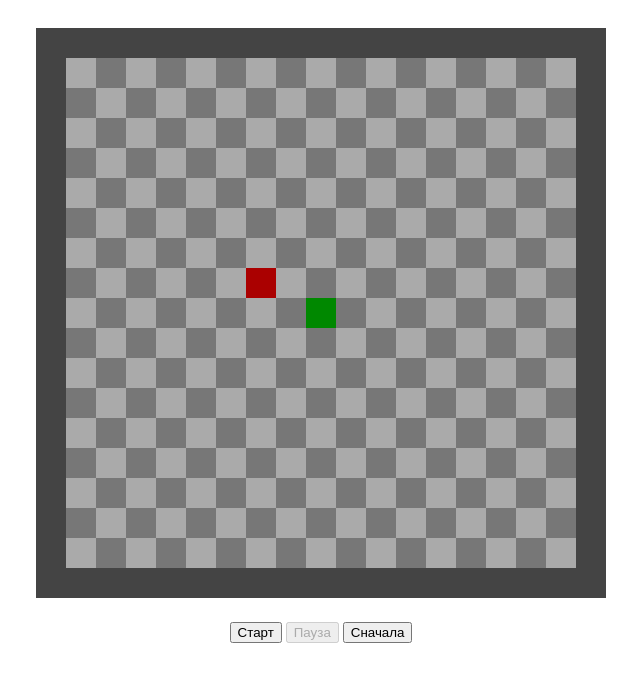
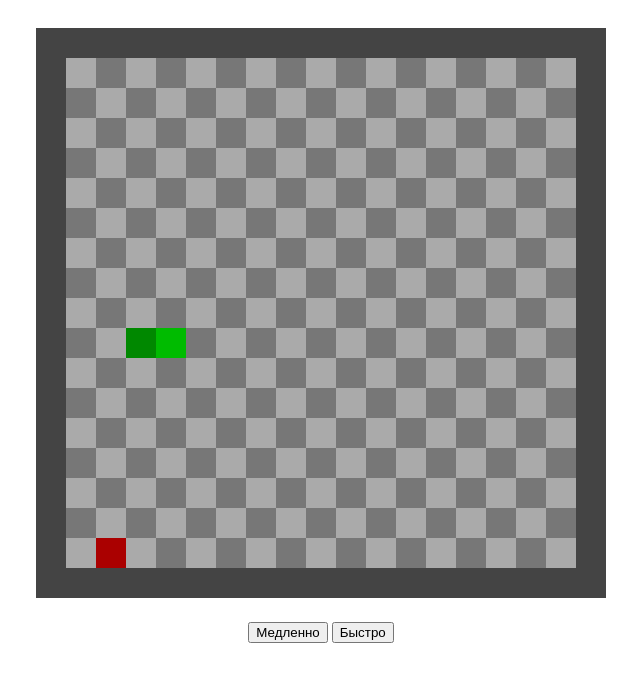
Before and after one commit to ValeryOmelkov/Snake, a plain HTML site: page index.html in a window 1280 px wide. Shown: the whole page, without its empty margins (319-959 px from the left). Drawn offline with Linux system fonts and the light colour scheme.

Commit message:
SnakeAI
1. Теперь играет ИИ
2. Пока выбирает рандомные действия

```diff
--- a/game.js
+++ b/game.js
@@ -19,78 +19,66 @@ var Game = /** @class */ (function () {
         this._sizeX = 17;
         this._sizeY = 17;
         this._sizeCell = 30;
-        this._speed = 100;
-        this._isStarted = false;
-        this._directionChosen = false;
         this._canvas = document.getElementById('canvas');
         this._canvas.width = this._sizeX * this._sizeCell;
         this._canvas.height = this._sizeY * this._sizeCell;
         this._canvas.style.width = this._sizeX * this._sizeCell + 'px';
         this._canvas.style.height = this._sizeY * this._sizeCell + 'px';
         this._ctx = this._canvas.getContext('2d');
-        this._pauseBtn = document.getElementById('pause');
-        this._pauseBtn.addEventListener('click', this._pause.bind(this));
-        this._restartBtn = document.getElementById('restart');
-        this._restartBtn.addEventListener('click', this._restart.bind(this));
-        document.addEventListener('keypress', this._onKeyPress.bind(this));
-        this._drawField();
-        this._snake = new Snake(this._ctx, this._sizeCell, { x: Math.floor(this._sizeX / 2), y: Math.floor(this._sizeY / 2) });
-        this._snake.draw();
+        this.drawField();
+        this.snake = new Snake(this._ctx, this._sizeCell, { x: Math.floor(this._sizeX / 2), y: Math.floor(this._sizeY / 2) });
+        this.snake.draw();
         this._createFruit();
-        this._drawFruit();
+        this.drawFruit();
     }
-    Game.prototype._startGame = function () {
-        var _this = this;
-        this._pauseBtn.disabled = false;
-        this._processInterval = setInterval(function () {
-            _this._moveSnake();
-            _this._drawField();
-            _this._drawFruit();
-            _this._snake.draw();
-            _this._directionChosen = false;
-        }, this._speed);
+    Game.prototype.getState = function () {
+        var state = [];
+        return state;
     };
-    Game.prototype._pause = function () {
-        this._isStarted = false;
-        this._pauseBtn.disabled = true;
-        clearInterval(this._processInterval);
+    Game.prototype.step = function (action) {
+        if (action === void 0) { action = 0; }
+        // Начальная награда - 0, если не изменится, значит ходим по пустой клетке
+        var reward = 0;
+        var head = __assign({}, this.snake.head);
+        // Меняем направление змеи
+        /*
+            direction - 1 === Повернуть влево по часовой
+            direction + 0 === Не поворачивать
+            direction + 1 === Повернуть вправо по часовой
+        */
+        this.snake.direction = (this.snake.direction + (action > -1 ? action : 3)) % 4;
+        // Смотрим, где окажется голова
+        switch (this.snake.direction) {
+            case Direction.Up:
+                head.y--;
+                break;
+            case Direction.Right:
+                head.x++;
+                break;
+            case Direction.Down:
+                head.y++;
+                break;
+            case Direction.Left:
+                head.x--;
+                break;
+        }
+        // Проверям, если новая голова ударилась
+        if (!this._checkIsAlive(head)) {
+            reward = -1000;
+            this._endGame(); // Если змея ударилась, вызываем эту функцию
+            return reward; // и выходим
+        }
+        // Проверям, если новая голова съела фрукт
+        if (this._checkFruit(head)) {
+            reward = 100;
+            this._createFruit();
+            this.drawFruit();
+        }
+        // Ходим змейкой
+        this.snake.move(reward === 100);
+        return reward;
     };
-    Game.prototype._restart = function () {
-        this._isStarted = false;
-        clearInterval(this._processInterval);
-        this._directionChosen = false;
-        this._pauseBtn.disabled = true;
-        this._drawField();
-        this._snake = new Snake(this._ctx, this._sizeCell, { x: Math.floor(this._sizeX / 2), y: Math.floor(this._sizeY / 2) });
-        this._snake.draw();
-        this._createFruit();
-        this._drawFruit();
-    };
-    Game.prototype._onKeyPress = function (event) {
-        if (this._directionChosen)
-            return;
-        switch (event.code) {
-            case 'KeyW':
-                this._snake.up();
-                break;
-            case 'KeyA':
-                this._snake.left();
-                break;
-            case 'KeyS':
-                this._snake.down();
-                break;
-            case 'KeyD':
-                this._snake.right();
-                break;
-            default: return;
-        }
-        this._directionChosen = true;
-        if (!this._isStarted) {
-            this._startGame();
-            this._isStarted = true;
-        }
-    };
-    Game.prototype._drawField = function () {
+    Game.prototype.drawField = function () {
         for (var y = 0; y < this._sizeY; y++) {
             for (var x = 0; x < this._sizeX; x++) {
                 this._ctx.fillStyle = ((x + (y % 2)) % 2 === 0) ? '#AAAAAA' : '#777777';
@@ -99,7 +87,7 @@ var Game = /** @class */ (function () {
         }
     };
     Game.prototype._createFruit = function () {
-        var snake = __spreadArray([this._snake.head], this._snake.body);
+        var snake = __spreadArray([this.snake.head], this.snake.body);
         var inSnake = true;
         var x;
         var y;
@@ -110,40 +98,9 @@ var Game = /** @class */ (function () {
         }
         this._fruit = { x: x, y: y };
     };
-    Game.prototype._drawFruit = function () {
+    Game.prototype.drawFruit = function () {
         this._ctx.fillStyle = '#AA0000';
         this._ctx.fillRect(this._fruit.x * this._sizeCell, this._fruit.y * this._sizeCell, this._sizeCell, this._sizeCell);
-    };
-    Game.prototype._moveSnake = function () {
-        var direction = this._snake.direction;
-        var head = __assign({}, this._snake.head);
-        switch (direction) {
-            case 'up':
-                head.y--;
-                break;
-            case 'down':
-                head.y++;
-                break;
-            case 'right':
-                head.x++;
-                break;
-            case 'left':
-                head.x--;
-                break;
-        }
-        var growing = false;
-        if (this._checkFruit(head)) {
-            this._createFruit();
-            this._drawFruit();
-            growing = true;
-        }
-        if (!this._checkIsAlive(head)) {
-            this._endGame();
-            return;
-        }
-        else {
-            this._snake.move(growing);
-        }
     };
     Game.prototype._checkFruit = function (head) {
         if (head.x === this._fruit.x && head.y === this._fruit.y) {
@@ -157,7 +114,7 @@ var Game = /** @class */ (function () {
             return false;
         }
         // Проверка на столкновение с туловищем
-        for (var _i = 0, _a = this._snake.body; _i < _a.length; _i++) {
+        for (var _i = 0, _a = this.snake.body; _i < _a.length; _i++) {
             var item = _a[_i];
             if (item.x === head.x && item.y === head.y) {
                 return false;
@@ -166,15 +123,20 @@ var Game = /** @class */ (function () {
         return true;
     };
     Game.prototype._endGame = function () {
-        clearInterval(this._processInterval);
-        this._pauseBtn.disabled = true;
-        alert('Поражение!');
+        console.log('Поражение!');
+        // Запускаем игру сначала
+        this.drawField();
+        this.snake = new Snake(this._ctx, this._sizeCell, { x: Math.floor(this._sizeX / 2), y: Math.floor(this._sizeY / 2) });
+        this.snake.draw();
+        this._createFruit();
+        this.drawFruit();
     };
     return Game;
 }());
 var Snake = /** @class */ (function () {
     function Snake(context, size, startPoint) {
-        this.body = [];
+        this.body = [{ x: 8, y: 9 }];
+        this.direction = Direction.Up;
         this._ctx = context;
         this._sizeCell = size;
         this.head = startPoint;
@@ -193,32 +155,64 @@ var Snake = /** @class */ (function () {
         if (!growing)
             this.body.pop();
         switch (this.direction) {
-            case 'up':
+            case Direction.Up:
                 this.head.y--;
                 break;
-            case 'down':
+            case Direction.Right:
+                this.head.x++;
+                break;
+            case Direction.Down:
                 this.head.y++;
                 break;
-            case 'right':
-                this.head.x++;
-                break;
-            case 'left':
+            case Direction.Left:
                 this.head.x--;
                 break;
         }
     };
-    Snake.prototype.up = function () {
-        this.direction = this.direction != 'down' ? 'up' : 'down';
-    };
-    Snake.prototype.left = function () {
-        this.direction = this.direction != 'right' ? 'left' : 'right';
-    };
-    Snake.prototype.down = function () {
-        this.direction = this.direction != 'up' ? 'down' : 'up';
-    };
-    Snake.prototype.right = function () {
-        this.direction = this.direction != 'left' ? 'right' : 'left';
+    Snake.prototype.randomAction = function () {
+        var rand = Math.random();
+        if (rand < 0.33)
+            return -1;
+        if (rand < 0.67)
+            return 0;
+        return 1;
     };
     return Snake;
 }());
+var Direction;
+(function (Direction) {
+    Direction[Direction["Up"] = 0] = "Up";
+    Direction[Direction["Right"] = 1] = "Right";
+    Direction[Direction["Down"] = 2] = "Down";
+    Direction[Direction["Left"] = 3] = "Left";
+})(Direction || (Direction = {}));
+var Controller = /** @class */ (function () {
+    function Controller() {
+        this._game = new Game;
+        //this._learner = new QLearner(0.1, 0.9);
+        this.exploration = 0.01;
+    }
+    Controller.prototype.step = function () {
+        var game = this._game;
+        //const learner = this._learner;
+        var state = game.getState();
+        //let action = learner.bestAction(state);
+        //if there is no best action try to explore
+        // if ((action==undefined) || (learner.getQValue(state, action) <= 0) || (Math.random() < this.exploration)) {
+        //     action = game.snake.randomAction();
+        // }
+        var action = game.snake.randomAction();
+        var reward = game.step(action);
+        var nextState = game.getState();
+        //learner.add(state, nextState, reward, action);
+        //make que q-learning algorithm number of iterations=10 or it could be another number
+        //learner.learn(100);
+    };
+    Controller.prototype.draw = function () {
+        this._game.drawField();
+        this._game.drawFruit();
+        this._game.snake.draw();
+    };
+    return Controller;
+}());
 var game = new Game;
--- a/index.html
+++ b/index.html
@@ -8,10 +8,36 @@
 <body>
     <canvas class='gameCanvas' id="canvas" width="510" height="510"></canvas>
     <div>
-        <button id="start">Старт</button>
-        <button id="pause" disabled>Пауза</button>
-        <button id="restart">Сначала</button>
+        <button onclick="slow()">Медленно</button>
+        <button onclick="fast()">Быстро</button>
     </div>
 <script type="text/javascript" src='game.js'></script>
+<script type="text/javascript">
+    const controller = new Controller();
+    const slowTime = 100;
+    const fastTime = 50;
+    let stepTime = slowTime;
+
+    let sid = setTimeout(slow, stepTime);
+
+    function stepController() {
+        controller.step();
+        controller.draw();
+    }
+
+    function slow() {
+        stepTime = slowTime;
+        clearTimeout(sid);
+        stepController();
+        sid = setInterval(slow, stepTime);
+    }
+
+    function fast() {
+        stepTime = fastTime;
+        clearTimeout(sid);
+        stepController();
+        sid = setInterval(fast, stepTime);
+    }
+</script>
 </body>
 </html>
```
Also changed, not shown: 1 other file.
